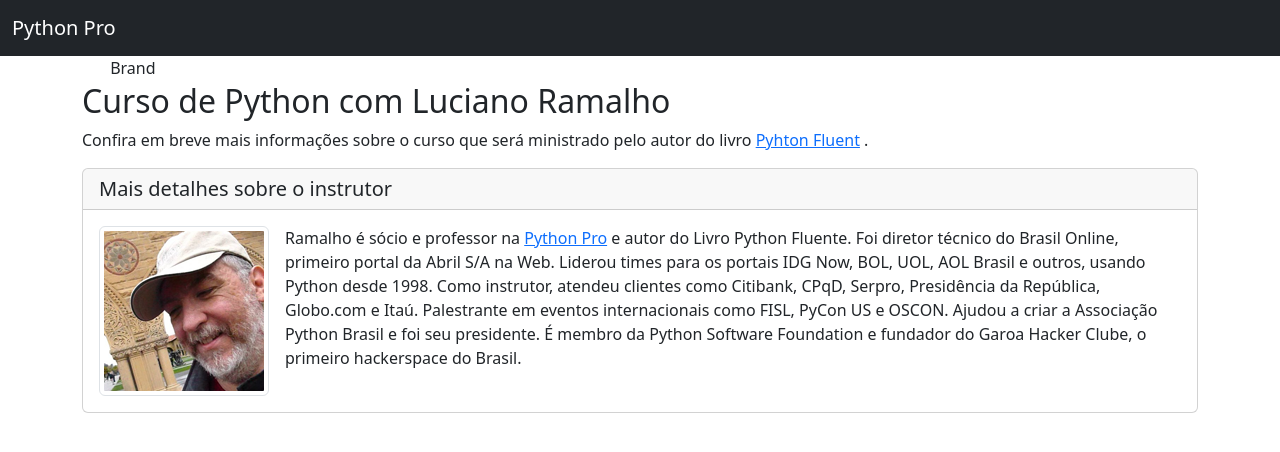
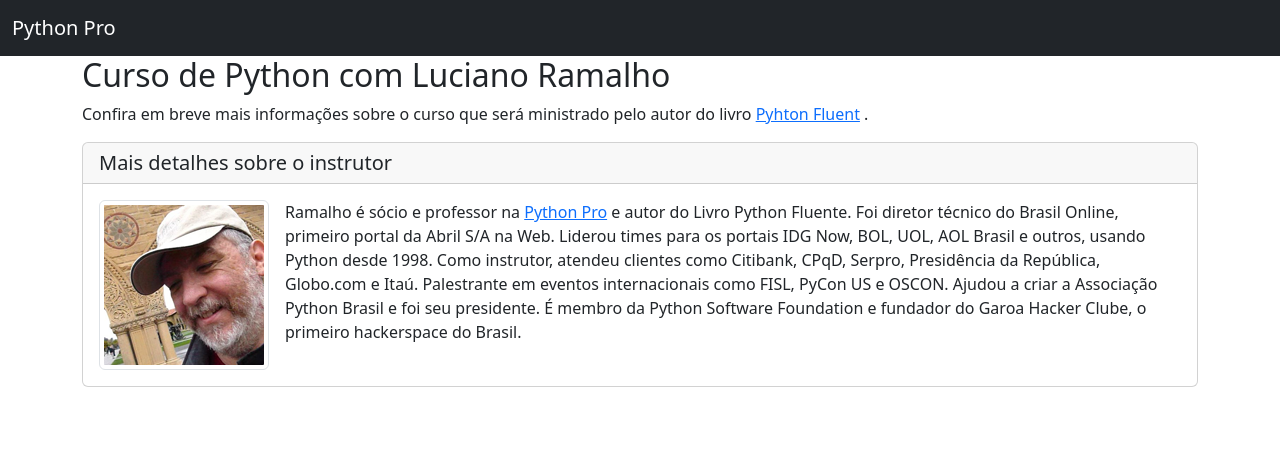
Before and after one commit to Jaycmarques/curso-django, a Django app: page / in a window 1280 px wide. Shown: the top 452 px of the page. Run offline with Django 5.2, Linux system fonts and the light colour scheme; some libraries are stand-ins or nearby versions.

Commit message:
remoção brand

```diff
--- a/base/templates/base/home.html
+++ b/base/templates/base/home.html
@@ -42,12 +42,6 @@
 	<div class="container">
 		<div class="row">
 			<div class="col-md-12">
-
-
-				<button class="navbar-toggler" type="button" data-toggle="collapse"
-					data-target="#bs-example-navbar-collapse-1">
-					<span class="navbar-toggler-icon"></span>
-				</button> <a class="navbar-brand" href="#">Brand</a>
 				<div class="collapse navbar-collapse" id="bs-example-navbar-collapse-1">
 					<ul class="navbar-nav">
 						<li class="nav-item active">
```
